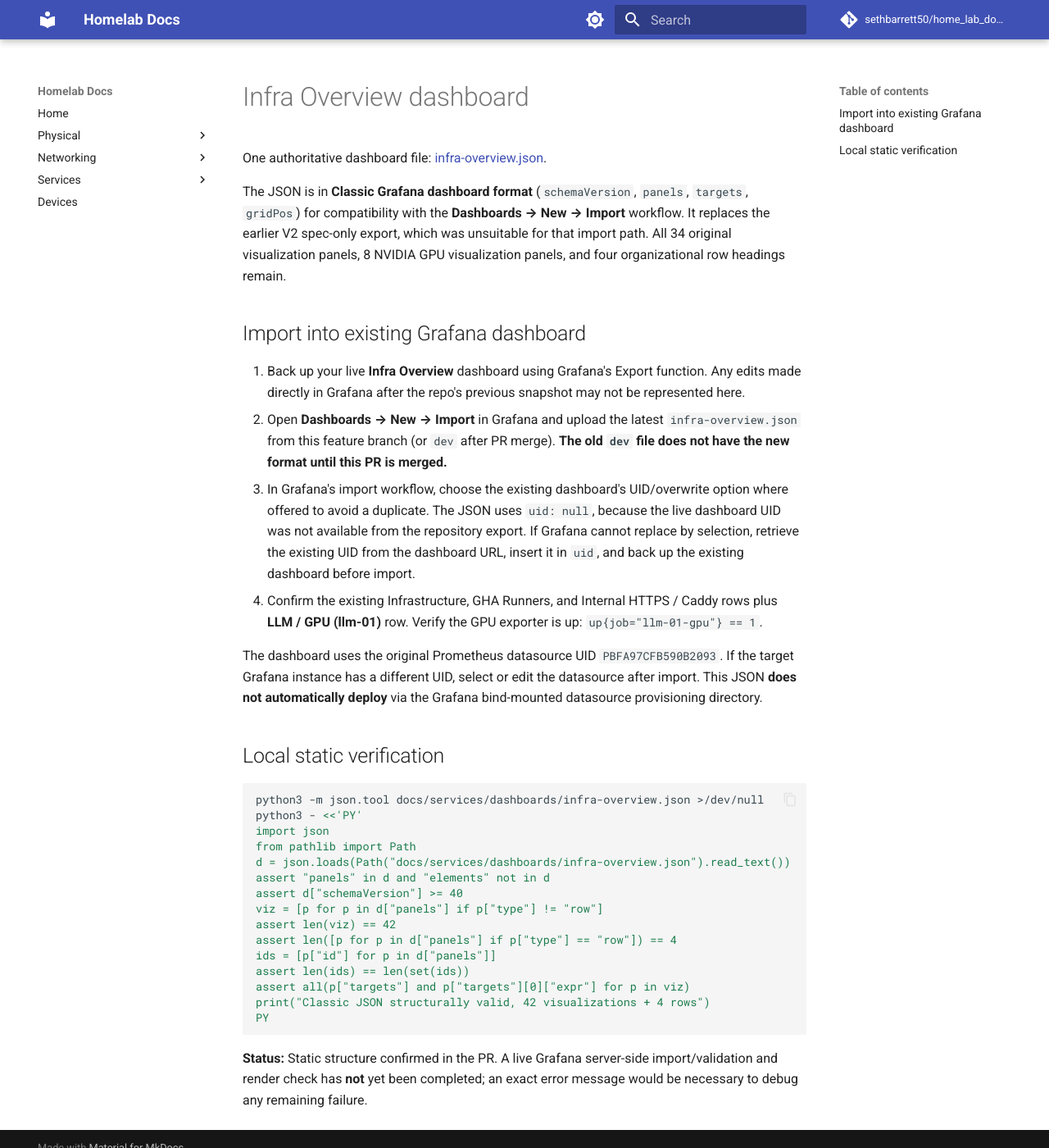
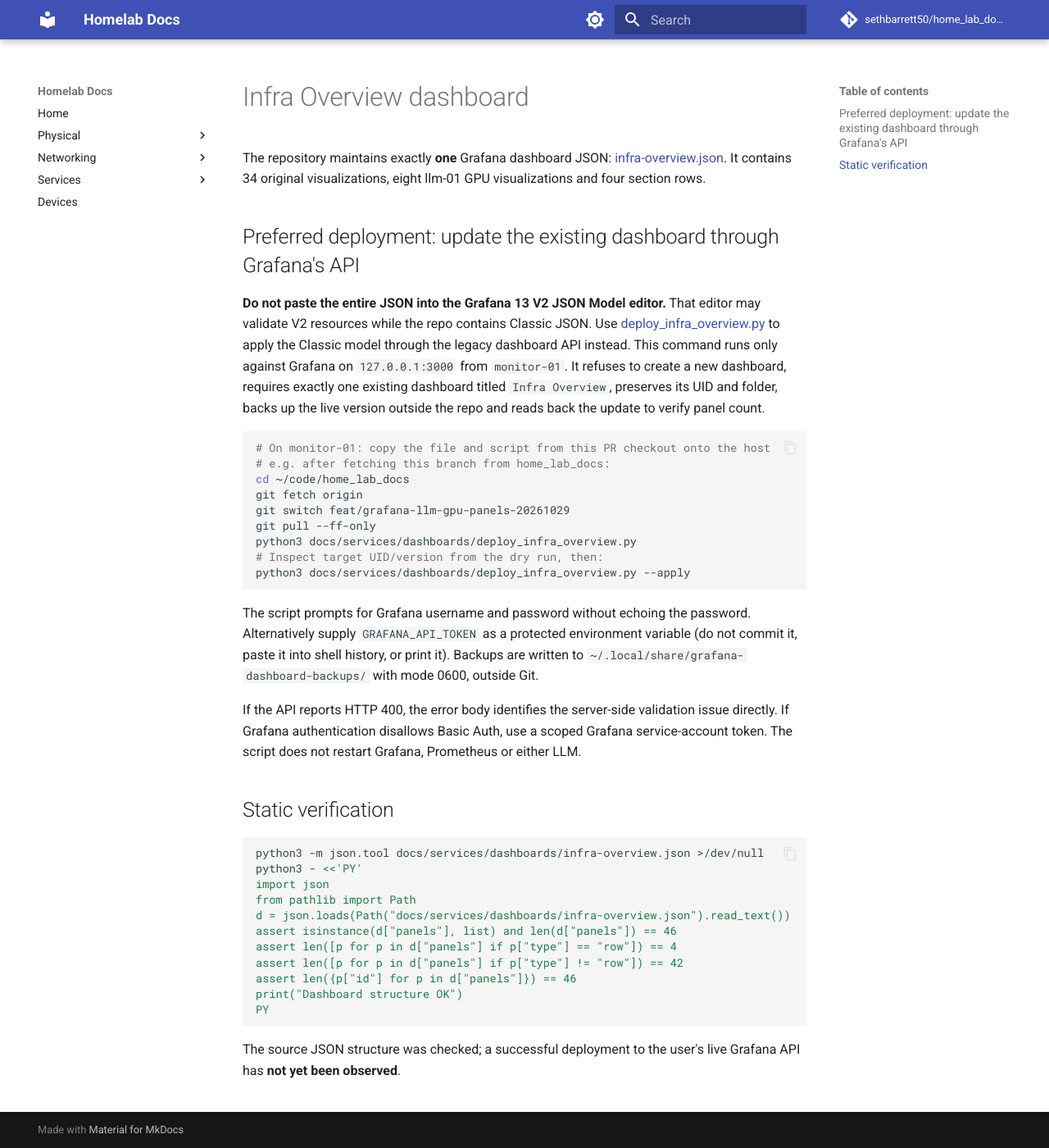
Before and after one commit to sethbarrett50/home_lab_docs, an MkDocs documentation site: the page built from docs/services/dashboards/README.md, in a window 1280 px wide and 1400 px high. Shown: the whole window at 82% size. Built offline with MkDocs 1.6.1 and Material for MkDocs 9.7.7, drawn with Linux system fonts in a browser that asks for light colours; comment, search, counter and statistics services are not loaded.

Commit message:
docs(grafana): use API deployer instead of incompatible JSON Model editor

````diff
--- a/docs/services/dashboards/README.md
+++ b/docs/services/dashboards/README.md
@@ -1,19 +1,28 @@
 # Infra Overview dashboard
 
-One authoritative dashboard file: [infra-overview.json](infra-overview.json).
+The repository maintains exactly **one** Grafana dashboard JSON: [infra-overview.json](infra-overview.json). It contains 34 original visualizations, eight llm-01 GPU visualizations and four section rows.
 
-The JSON is in **Classic Grafana dashboard format** (`schemaVersion`, `panels`, `targets`, `gridPos`) for compatibility with the **Dashboards → New → Import** workflow. It replaces the earlier V2 spec-only export, which was unsuitable for that import path. All 34 original visualization panels, 8 NVIDIA GPU visualization panels, and four organizational row headings remain.
+## Preferred deployment: update the existing dashboard through Grafana's API
 
-## Import into existing Grafana dashboard
+**Do not paste the entire JSON into the Grafana 13 V2 JSON Model editor.** That editor may validate V2 resources while the repo contains Classic JSON. Use [deploy_infra_overview.py](deploy_infra_overview.py) to apply the Classic model through the legacy dashboard API instead. This command runs only against Grafana on `127.0.0.1:3000` from `monitor-01`. It refuses to create a new dashboard, requires exactly one existing dashboard titled `Infra Overview`, preserves its UID and folder, backs up the live version outside the repo and reads back the update to verify panel count.
 
-1. Back up your live **Infra Overview** dashboard using Grafana's Export function. Any edits made directly in Grafana after the repo's previous snapshot may not be represented here.
-2. Open **Dashboards → New → Import** in Grafana and upload the latest `infra-overview.json` from this feature branch (or `dev` after PR merge). **The old `dev` file does not have the new format until this PR is merged.**
-3. In Grafana's import workflow, choose the existing dashboard's UID/overwrite option where offered to avoid a duplicate. The JSON uses `uid: null`, because the live dashboard UID was not available from the repository export. If Grafana cannot replace by selection, retrieve the existing UID from the dashboard URL, insert it in `uid`, and back up the existing dashboard before import.
-4. Confirm the existing Infrastructure, GHA Runners, and Internal HTTPS / Caddy rows plus **LLM / GPU (llm-01)** row. Verify the GPU exporter is up: `up{job="llm-01-gpu"} == 1`.
+```bash
+# On monitor-01: copy the file and script from this PR checkout onto the host
+# e.g. after fetching this branch from home_lab_docs:
+cd ~/code/home_lab_docs
+git fetch origin
+git switch feat/grafana-llm-gpu-panels-20261029
+git pull --ff-only
+python3 docs/services/dashboards/deploy_infra_overview.py
+# Inspect target UID/version from the dry run, then:
+python3 docs/services/dashboards/deploy_infra_overview.py --apply
+```
 
-The dashboard uses the original Prometheus datasource UID `PBFA97CFB590B2093`. If the target Grafana instance has a different UID, select or edit the datasource after import. This JSON **does not automatically deploy** via the Grafana bind-mounted datasource provisioning directory.
+The script prompts for Grafana username and password without echoing the password. Alternatively supply `GRAFANA_API_TOKEN` as a protected environment variable (do not commit it, paste it into shell history, or print it). Backups are written to `~/.local/share/grafana-dashboard-backups/` with mode 0600, outside Git.
 
-## Local static verification
+If the API reports HTTP 400, the error body identifies the server-side validation issue directly. If Grafana authentication disallows Basic Auth, use a scoped Grafana service-account token. The script does not restart Grafana, Prometheus or either LLM.
+
+## Static verification
 
 ```bash
 python3 -m json.tool docs/services/dashboards/infra-overview.json >/dev/null
@@ -21,16 +30,12 @@
 import json
 from pathlib import Path
 d = json.loads(Path("docs/services/dashboards/infra-overview.json").read_text())
-assert "panels" in d and "elements" not in d
-assert d["schemaVersion"] >= 40
-viz = [p for p in d["panels"] if p["type"] != "row"]
-assert len(viz) == 42
+assert isinstance(d["panels"], list) and len(d["panels"]) == 46
 assert len([p for p in d["panels"] if p["type"] == "row"]) == 4
-ids = [p["id"] for p in d["panels"]]
-assert len(ids) == len(set(ids))
-assert all(p["targets"] and p["targets"][0]["expr"] for p in viz)
-print("Classic JSON structurally valid, 42 visualizations + 4 rows")
+assert len([p for p in d["panels"] if p["type"] != "row"]) == 42
+assert len({p["id"] for p in d["panels"]}) == 46
+print("Dashboard structure OK")
 PY
 ```
 
-**Status:** Static structure confirmed in the PR. A live Grafana server-side import/validation and render check has **not** yet been completed; an exact error message would be necessary to debug any remaining failure.
+The source JSON structure was checked; a successful deployment to the user's live Grafana API has **not yet been observed**.
````
